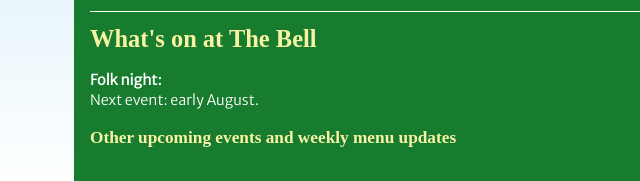
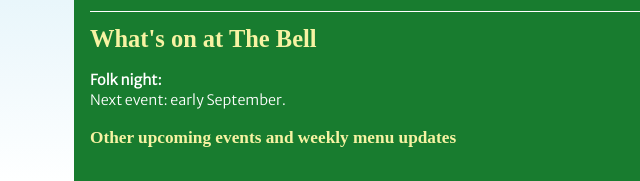
Before and after one commit to mezzarino/the-bell-inn-chittlehampton, a plain HTML site: page whats-on.html in a window 1280 px wide. Shown: the part 619-800 px from the top of the page, 0-640 px from the left. Drawn offline with nearby package versions, Linux system fonts and the light colour scheme; no server answers; a web font is replaced by a local one.

Commit message:
Updated date of next folk night to September

```diff
--- a/whats-on.html
+++ b/whats-on.html
@@ -141,7 +141,7 @@
             	<article>
                     <h1 class="cushycms" title="Page title">What's on at The Bell</h1>
 
-                    <p><strong>Folk night: </strong><br />Next event: early August.</p>
+                    <p><strong>Folk night: </strong><br />Next event: early September.</p>
 
                     <h2>Other upcoming events and weekly menu updates</h2>
                     <div id="facebook-widget">
```
